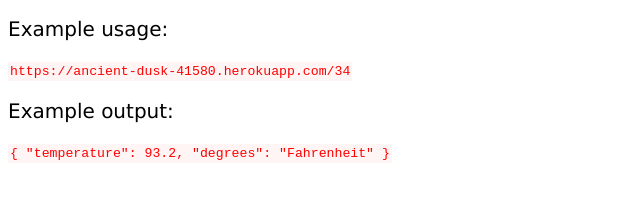
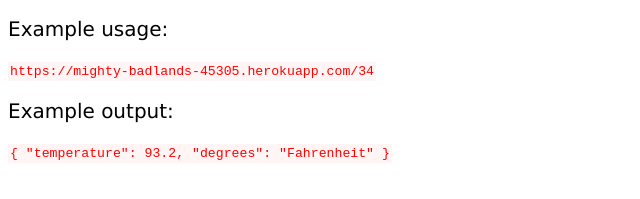
Before and after one commit to ayamane/temperature-app, a website: page public/index.html in a window 1280 px wide. Shown: the part 171-370 px from the top of the page, 0-640 px from the left. Drawn offline with Linux system fonts and the light colour scheme.

Commit message:
updated index URL to correct page

```diff
--- a/public/index.html
+++ b/public/index.html
@@ -24,7 +24,7 @@
 	</div>
 	<div>
 		<p id='examples'>Example usage:</p>
-		<span id='code'>https://ancient-dusk-41580.herokuapp.com/34</span><br />
+		<span id='code'>https://mighty-badlands-45305.herokuapp.com/34</span><br />
 
 		<p id='examples'>Example output:</p>
 		<span id='code'>{ "temperature": 93.2, "degrees": "Fahrenheit" }</span>
```
